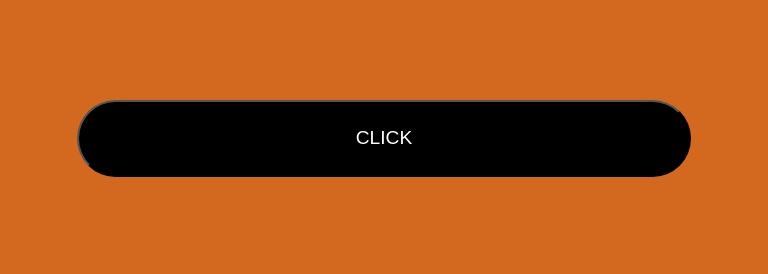
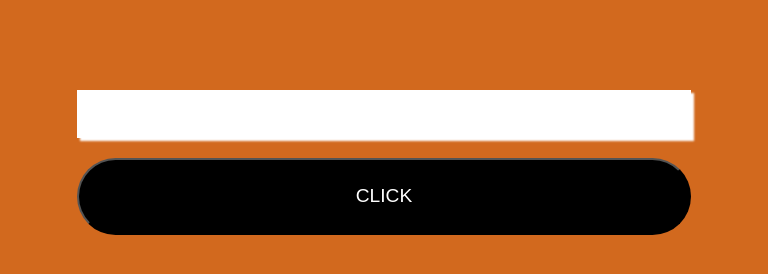
Before and after one commit to Godstyme/backgroundColorGenerator, a plain HTML site: page index.html in a window 768 px wide. Drawn offline with Linux system fonts and the light colour scheme.

Commit message:
A little modification

```diff
--- a/assets/css/style.css
+++ b/assets/css/style.css
@@ -7,9 +7,12 @@ div.mainBody{
   height: 100vh;
   width: 100%;
   background: chocolate;
+  padding: 80px 0px;
+}
+div.btnHolder{
   display: flex;
   justify-content: center;
-  padding: 100px 0px;
+  margin: 20px 0px;
 }
 button.btn{
   height: 4em;
@@ -22,11 +25,15 @@ button.btn{
   outline: #000;
 }
 div.colorName{
-  height: 2em;
-  background: #000;
+  height: 1.5em;
+  width: 40%;
+  background: #fff;
   color: brown;
   text-shadow: 2px 2px 1px #fff;
   font-size: 3em;
+  box-shadow: 3px 3px 2px #fff;
+  margin: 10px auto;
+  text-align: center;
 }
 @media screen and (min-width: 200px) and (max-width: 400px){
   button.btn{
@@ -38,6 +45,17 @@ div.colorName{
     color: #fff;
     border-radius: 3em;
     outline: #000;
+  }
+  div.colorName{
+    height: 1.5em;
+    width: 40%;
+    background: #fff;
+    color: brown;
+    text-shadow: 2px 2px 1px #fff;
+    font-size: 3em;
+    box-shadow: 3px 3px 2px #fff;
+    margin: 10px auto;
+    text-align: center;
   }
 }
 @media screen and (min-width:401px) and (max-width: 1024px) {
@@ -51,4 +69,17 @@ div.colorName{
     border-radius: 3em;
     outline: #000;
   }
+  div.colorName{
+    height: 1em;
+    width: 80%;
+    background: #fff;
+    color: brown;
+    text-shadow: 2px 2px 1px #fff;
+    font-size: 3em;
+    box-shadow: 3px 3px 2px #fff;
+    margin: 10px auto;
+    text-align: center;
+    padding: 3px 0px 30px 0px;
+    line-height: 0.8em;
+  }
 }
--- a/assets/js/app.js
+++ b/assets/js/app.js
@@ -1,9 +1,11 @@
 const bodyBgd = document.querySelector('.mainBody')
-const arrayOfColor = ['brown','#000', '#F8A300','#007BBC','#D54F46','#0366D6','#FEFEFE','yellow','gold','grey','chartreuse']
+const arrayOfColor = ['brown','#000', '#F8A300','#007BBC','#D54F46','navy','#0366D6','#FEFEFE','yellow','gold','grey','chartreuse']
 const colorName = document.querySelector('.colorName')
 const generateBtn = document.querySelector('.btn').addEventListener('click', () => {
-   const randomColor = arrayOfColor[Math.floor(Math.random() * arrayOfColor.length)]
+  //  const randomColor = arrayOfColor[Math.floor(Math.random() * arrayOfColor.length)]
+  const randomColor = arrayOfColor[Math.floor(Math.random() * arrayOfColor.length)]
    bodyBgd.style.background = randomColor
    colorName.style.color = 'pink'
    colorName.textContent = randomColor
+  //  console.log(randomColor)
 })
--- a/index.html
+++ b/index.html
@@ -9,7 +9,9 @@
 <body>
   <div class="mainBody">
     <div class="colorName"></div>
-    <button class="btn">CLICK</button>
+    <div class="btnHolder">
+      <button class="btn">CLICK</button>
+    </div>
   </div>
   <script src="assets/js/app.js"></script>
 </body>
```
